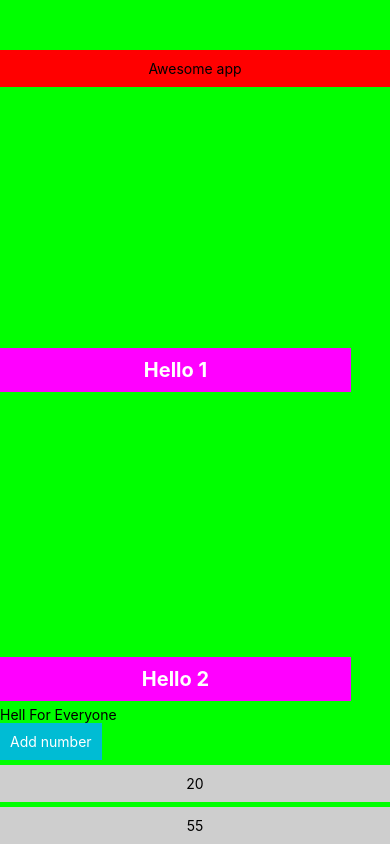
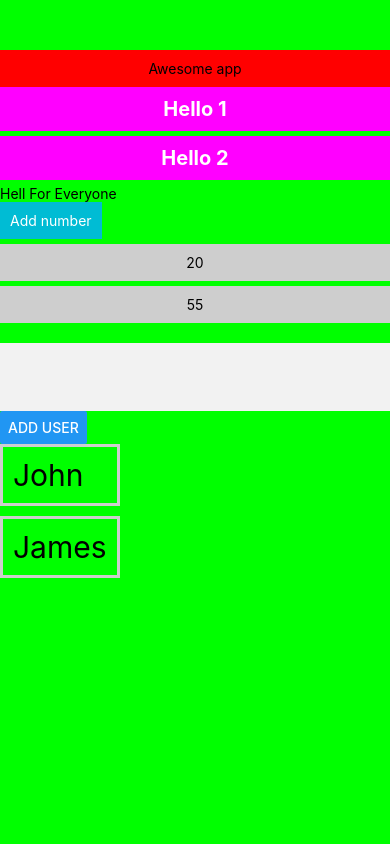
Before and after one commit to sorintf/test, a React Native app: screen / in a window 390 px wide. Built offline with nearby package versions, Linux system fonts and the light colour scheme.

Commit message:
Text inputs & Buttons

```diff
--- a/App.tsx
+++ b/App.tsx
@@ -4,6 +4,7 @@ import { Text, View, StyleSheet } from 'react-native';
 import Nav from './src/nav';
 import Generate from './src/generate';
 import ListItems from './src/listitems';
+import Inputs from './src/inputs';
 
 
 const App = () => {
@@ -31,33 +32,42 @@ const App = () => {
 
   return (
     <View style={styles.mainView}>
+
       <Nav nameOfApp="Awesome app"/>
+
       <View style={styles.basicView}>
         <Text style={styles.basicText}>
           Hello 1
         </Text>
       </View>
+
       <View style={styles.basicView}>
         <Text style={styles.basicText}>
           Hello 2
         </Text>
       </View>
+
       <View>
         <Text>
           Hell For Everyone
         </Text>
       </View>
+
       {/* { hello ?
         <Text>Hello everybody</Text>
         :null
       } */}
+
       <View>
         <Generate add={() => onAddRandom()}></Generate>
       </View>
+
       <ListItems
         items={random}
         remove={(pos) => onItemRemove(pos)}
       />
+
+      <Inputs/>
     </View>
   )
 }
@@ -72,8 +82,7 @@ const styles =  StyleSheet.create({
     },
     basicView:{
       backgroundColor:'#ff00ff',
-      width:'90%',
-      marginVertical:'auto',
+      width:'100%',
       marginBottom:5
     },
     basicText:{
--- /dev/null
+++ b/src/inputs.js
@@ -0,0 +1,67 @@
+import React, { useState } from "react";
+import { Text, View, StyleSheet, TextInput, Button } from 'react-native';
+
+
+const Inputs = () => {
+    const [myinput,setMyinput] = useState('');
+    const [names,setNames] = useState(['John','James']);
+
+    const onChangeInput = (event) => {
+        setMyinput(event);
+    }
+
+    const onAddUser = () => {
+        const newState = [...names, myinput];
+        setNames(newState);
+        setMyinput('');
+    }
+
+    return (
+        <>
+            <TextInput
+                style={styles.input}
+                value={myinput}
+                onChangeText={(e) => onChangeInput(e) }
+                multiline={true}
+                maxLength={5}
+                // keyboardType="number-pad"
+                // placeholder="introdu un numar"
+                // placeholderTextColor={"#ccff00"}
+                // returnKeyType="done"
+            />
+            <Button
+                title="Add user"
+                onPress={onAddUser}
+            />
+            <View>
+                {names.map(name=>(
+                    <Text
+                        style={styles.user}
+                        key={name}
+                    >
+                        {name}
+                    </Text>
+                ))}
+            </View>
+        </>
+    )
+}
+
+const styles =  StyleSheet.create({
+    input:{
+        width:'100%',
+        backgroundColor:'#f2f2f2',
+        marginTop:20,
+        padding:10,
+        fontSize:20
+    },
+    user:{
+        fontSize:30,
+        borderWidth:3,
+        borderColor:'#cecece',
+        padding:10,
+        marginBottom:10
+    }
+})
+
+export default Inputs;
--- a/src/listitems.js
+++ b/src/listitems.js
@@ -6,6 +6,7 @@ const ListItems = ({items,remove}) => {
     return (
         items.map((item,i) => (
             <Pressable
+                key={item}
                 style={{width:"100%"}}
                 onPress={() => remove(i)}
                 // onLongPress={() => alert('long pressed list')}
@@ -14,8 +15,8 @@ const ListItems = ({items,remove}) => {
                 // onPressOut={() => alert('press out list')}
             >
                 <View
-                    key={item}
-                    style={styles.listitem}>
+                    style={styles.listitem}
+                >
                     <Text>{item}</Text>
                 </View>
             </Pressable>
```
